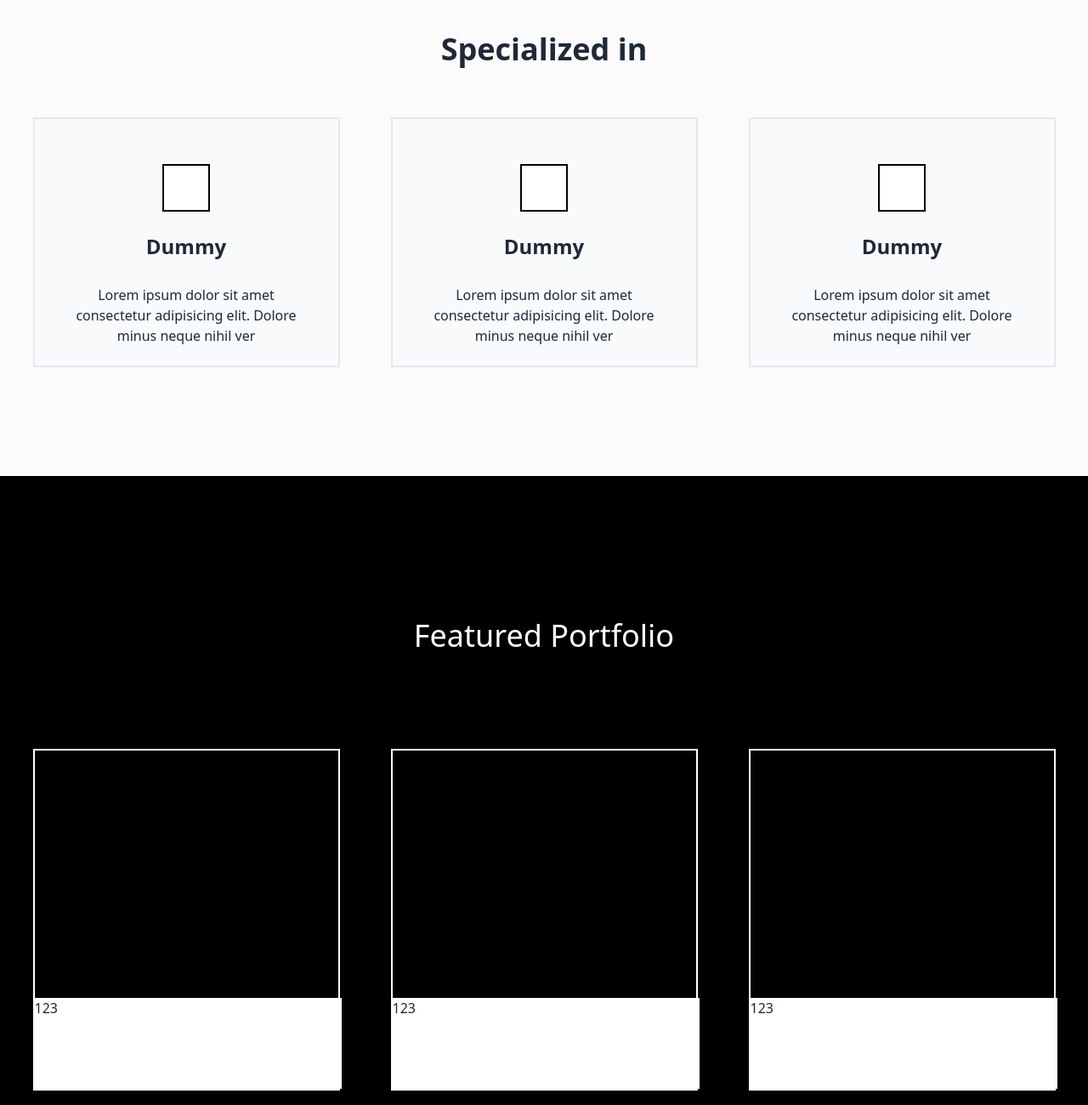
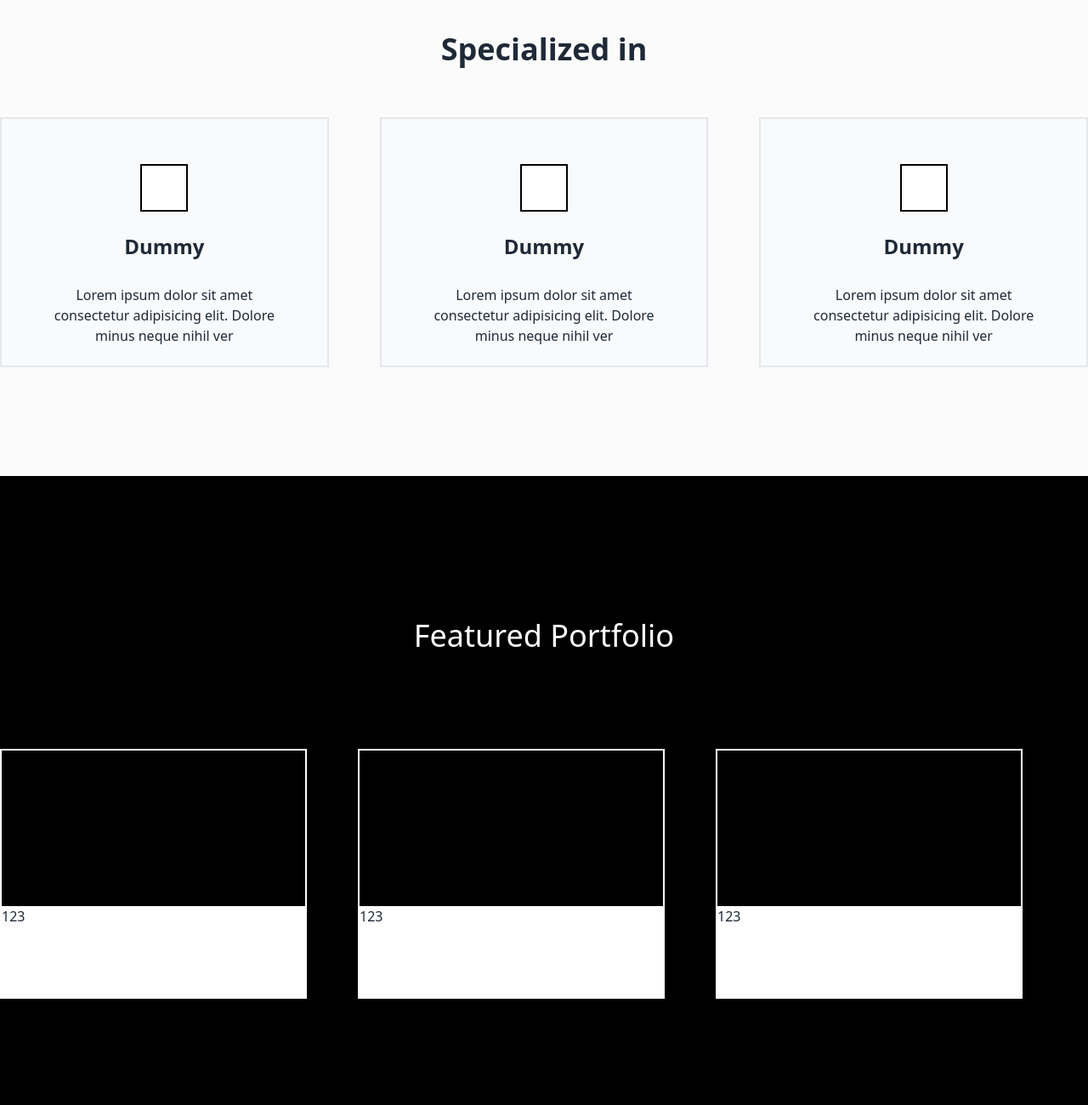
Before and after one commit to Paullor08/Portfolio_Pongthum, a plain HTML site: page index.html in a window 1280 px wide. Shown: the part 940-2240 px from the top of the page at 85% size. Drawn offline with nearby package versions, Linux system fonts and the light colour scheme.

Commit message:
RESET eightteenththcommit fixed 1056px  26/6/2024 00:24

```diff
--- a/index.html
+++ b/index.html
@@ -59,27 +59,27 @@
   <section id="section-2" class=" w-full h-[1485px] bg-[#FBFBFB] flex flex-col items-center py-32 md:w-full md:h-auto md:h-[900px]">
     <h1 class="font-extrabold text-4xl">Specialized in</h1>
 
-    <div class="flex  md:flex md:flex-col md:gap-[60px] lg:flex lg:flex-row">
+    <div class="flex flex-col md:flex md:flex-col md:items-center md:gap-[60px] lg:flex lg:flex-row">
       <!--box1-->
-      <div id="sec2-box-1" class="w-[361px] h-[294px] bg-slate-50 border-2 mt-[90px] flex items-center flex-col md:mt-[60px]">
-        <div class="boxinside-1 w-[56px] h-[56px] mt-[53px] border-black border-2 bg-white"></div>
-        <p class="font-bold text-2xl mt-[25px]">Dummy</p>
-        <p class="font-medium mt-[29px] pl-[45px] pr-[45px] text-center">Lorem ipsum dolor sit amet consectetur adipisicing elit. Dolore minus neque nihil ver</p>
-        </div>
+      <div id="sec2-box-1" class="flex w-[50%] h-[294px] bg-slate-50 border-2 mt-[60px] flex items-center flex-col">
+          <div class="flex boxinside-1 w-[56px] h-[56px] mt-[53px] border-black border-2 bg-white"></div>
+          <p class="flex font-bold text-2xl mt-[25px]">Dummy</p>
+          <p class="flex font-medium mt-[29px] pl-[45px] pr-[45px] text-center">Lorem ipsum dolor sit amet consectetur adipisicing elit. Dolore minus neque nihil ver</p>
+      </div>
 
 
       <!--box2-->
-      <div id="sec2-box-2" class="w-[361px] h-[294px] bg-slate-50 border-2 mt-[60px] flex items-center flex-col">
-        <div class="boxinside-2 w-[56px] h-[56px] mt-[53px] border-black border-2 bg-white"></div>
-        <p class="font-bold text-2xl mt-[25px]">Dummy</p>
-        <p class="font-medium mt-[29px] pl-[45px] pr-[45px] text-center">Lorem ipsum dolor sit amet consectetur adipisicing elit. Dolore minus neque nihil ver</p>
+      <div id="sec2-box-2" class="flex w-[50%] h-[294px] bg-slate-50 border-2 mt-[60px] flex items-center flex-col">
+        <div class="flex boxinside-2 w-[56px] h-[56px] mt-[53px] border-black border-2 bg-white"></div>
+        <p class="flex font-bold text-2xl mt-[25px]">Dummy</p>
+        <p class="flex font-medium mt-[29px] pl-[45px] pr-[45px] text-center">Lorem ipsum dolor sit amet consectetur adipisicing elit. Dolore minus neque nihil ver</p>
       </div>
 
       <!--box3-->
-      <div id="sec2-box-3" class="w-[361px] h-[294px] bg-slate-50 border-2 mt-[60px] flex items-center flex-col">
-        <div class="boxinside-3 w-[56px] h-[56px] mt-[53px] border-black border-2 bg-white"></div>
-        <p class="font-bold text-2xl mt-[25px]">Dummy</p>
-        <p class="font-medium mt-[29px] pl-[45px] pr-[45px] text-center">Lorem ipsum dolor sit amet consectetur adipisicing elit. Dolore minus neque nihil ver</p>
+      <div id="sec2-box-3" class="flex w-[50%] h-[294px] bg-slate-50 border-2 mt-[60px] flex items-center flex-col">
+        <div class="flex boxinside-3 w-[56px] h-[56px] mt-[53px] border-black border-2 bg-white"></div>
+        <p class="flex font-bold text-2xl mt-[25px]">Dummy</p>
+        <p class="flex font-medium mt-[29px] pl-[45px] pr-[45px] text-center">Lorem ipsum dolor sit amet consectetur adipisicing elit. Dolore minus neque nihil ver</p>
       </div>
     </div>
   </section>
@@ -88,53 +88,59 @@
 
   <!-- Start Section 3 -->
 
-  <section id="section-3" class="w-full h-[1957px] bg-[#000000] flex flex-col items-center md:w-full md:h-[2100px] md:py-16 lg:h-[915px]">
+  <section id="section-3" class="w-full h-[1500px] bg-[#000000] flex flex-col items-center md:w-full md:h-[2100px] md:py-16 lg:h-[915px]">
     <div class="flex justify-center pt-[104px]">
       <p class="text-white text-4xl">Featured Portfolio</p>
     </div>
 
-    <div class="md:flex md:flex-col md:gap-[60px] lg:flex-row ">
-      <div id="sec3-box-1" class="w-[361px] h-[294px] border-2 border-white mt-[113px] flex flex-col justify-end md:w-[361px] md:h-[402px]">
-        <div id="square-box" class="w-[361px] h-[107px] bg-white">
+    <div class="md:flex md:flex-col md:gap-[60px] lg:flex-row lg:w-full">
+
+      <div id="sec3-box-1" class="w-full h-[294px] border-2 border-white mt-[113px] flex flex-col justify-end lg:w-[361px]">
+        <div id="square-box" class="w-full h-[107px] bg-white">
           <p>123</p>
         </div>
       </div>
-      <div id="sec3-box-2" class="w-[361px] h-[294px] border-2 border-white mt-[113px] flex flex-col justify-end md:w-[361px] md:h-[402px]">
-        <div id="square-box" class="w-[361px] h-[107px] bg-white">
+      <div id="sec3-box-2" class="w-full h-[294px] border-2 border-white mt-[113px] flex flex-col justify-end lg:w-[361px]">
+        <div id="square-box" class="w-full h-[107px] bg-white">
           <p>123</p>
         </div>
       </div>
 
-      <div id="sec3-box-3" class="w-[361px] h-[294px] border-2 border-white mt-[113px] flex flex-col justify-end mt-[108px] md:w-[361px] md:h-[402px]">
-        <div id="square-box" class="w-[361px] h-[107px] bg-white">
+      <div id="sec3-box-3" class="w-full h-[294px] border-2 border-white mt-[113px] flex flex-col justify-end mt-[108px] lg:w-[361px]">
+        <div id="square-box" class="w-full h-[107px] bg-white">
           <p>123</p>
         </div>
       </div>
+
     </div>
   </section>
 
+   <!-- End Section 3 -->
+
    <!-- Start Section 4 -->
 
-  <section id="section-4" class="w-full h-[3000px] bg-[#D9D9D9] py-16 flex flex-col items-center md:h-[2300px] lg:h-[915px]">
+  <section id="section-4" class="w-full h-[2300px] bg-[#D9D9D9] py-16 flex flex-col items-center md:h-[2300px] lg:h-[915px]">
     <div class="flex justify-center">
       <h1 class="font-extrabold text-4xl mt-[115px]">Personal Blog</h1>
     </div>
 
-    <div class="lg:flex-row md:flex md:flex-col md:gap-[60px]">
-      <div id="sec4-box-1" class="w-[361px] h-[506px] border-white border-2 mt-[113px] md:mt-[98px]">
-          <img class="w-[361px] h-[243px] " src="https://img5.pic.in.th/file/secure-sv1/fatboy.jpg">
+    <div class="flex flex-col items-center md:flex md:flex-col md:gap-[60px] lg:flex-row">
+
+      <div id="sec4-box-1" class="w-[361px] h-[506px] border-white border-2 mt-[113px] md:mt-[98px] md:w-full">
+          <img class="w-full h-[243px] " src="https://img5.pic.in.th/file/secure-sv1/fatboy.jpg">
           <p>Lorem ipsum dolor sit amet consectetur adipisicing elit. Quibusdam placeat ratione numquam incidunt sed, nisi, natus, quis harum at optio ullam obcaecati libero praesentium non laboriosam excepturi accusantium cupiditate! Aspernatur.</p>
       </div>
 
-      <div id="sec4-box-2" class="w-[361px] h-[506px] mt-[113px] border-white border-2 mt-[98px]">
-        <img class="w-[361px] h-[243px] " src="https://img5.pic.in.th/file/secure-sv1/fatboy.jpg">
+      <div id="sec4-box-2" class="w-[361px] h-[506px] mt-[113px] border-white border-2 mt-[98px] md:w-full">
+        <img class="w-full h-[243px] " src="https://img5.pic.in.th/file/secure-sv1/fatboy.jpg">
         <p>Lorem ipsum dolor sit amet consectetur adipisicing elit. Quibusdam placeat ratione numquam incidunt sed, nisi, natus, quis harum at optio ullam obcaecati libero praesentium non laboriosam excepturi accusantium cupiditate! Aspernatur.</p>
       </div>
 
-      <div id="sec4-box-3" class="w-[361px] h-[506px] mt-[113px] border-white border-2 mt-[98px]">
-        <img class="w-[361px] h-[243px] " src="https://img5.pic.in.th/file/secure-sv1/fatboy.jpg">
+      <div id="sec4-box-3" class="w-[361px] h-[506px] mt-[113px] border-white border-2 mt-[98px] md:w-full">
+        <img class="w-full h-[243px] " src="https://img5.pic.in.th/file/secure-sv1/fatboy.jpg">
         <p>Lorem ipsum dolor sit amet consectetur adipisicing elit. Quibusdam placeat ratione numquam incidunt sed, nisi, natus, quis harum at optio ullam obcaecati libero praesentium non laboriosam excepturi accusantium cupiditate! Aspernatur.</p>
       </div>
+
     </div>
   </section>
 </body>
```
